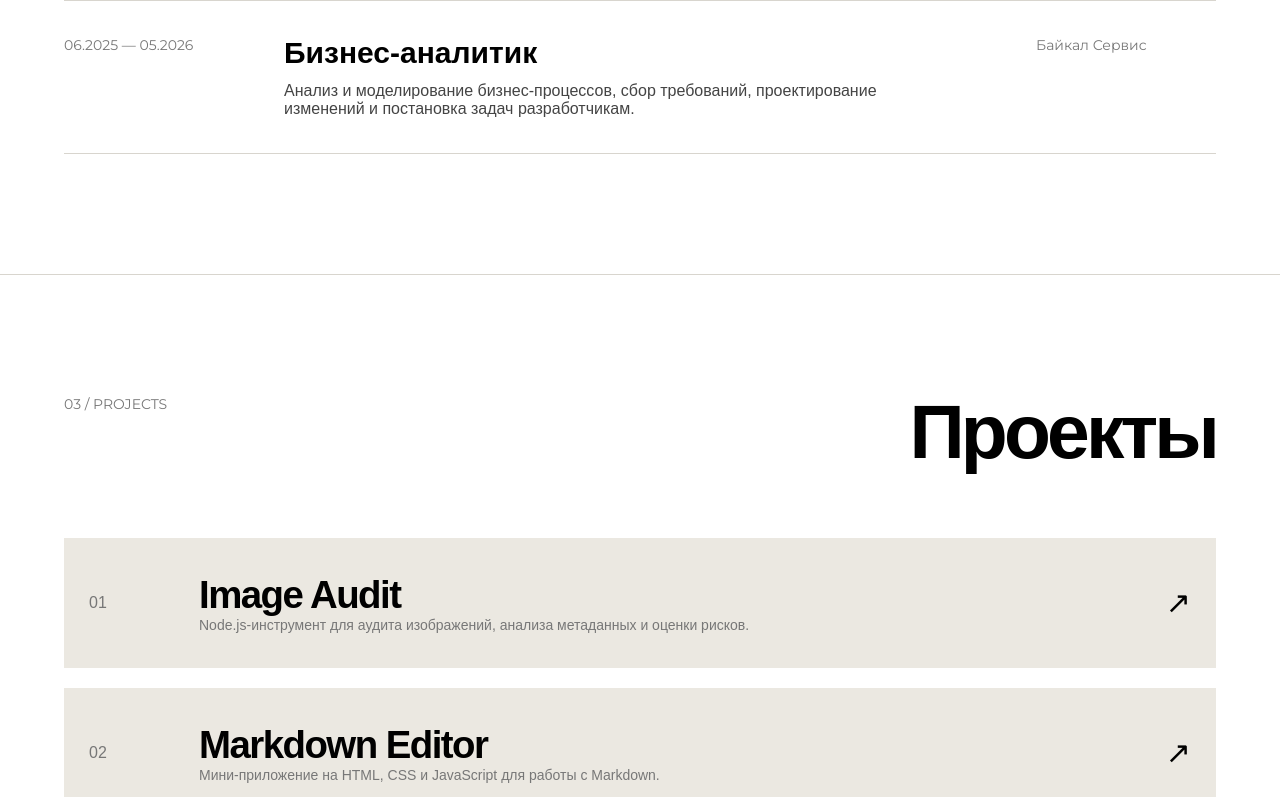
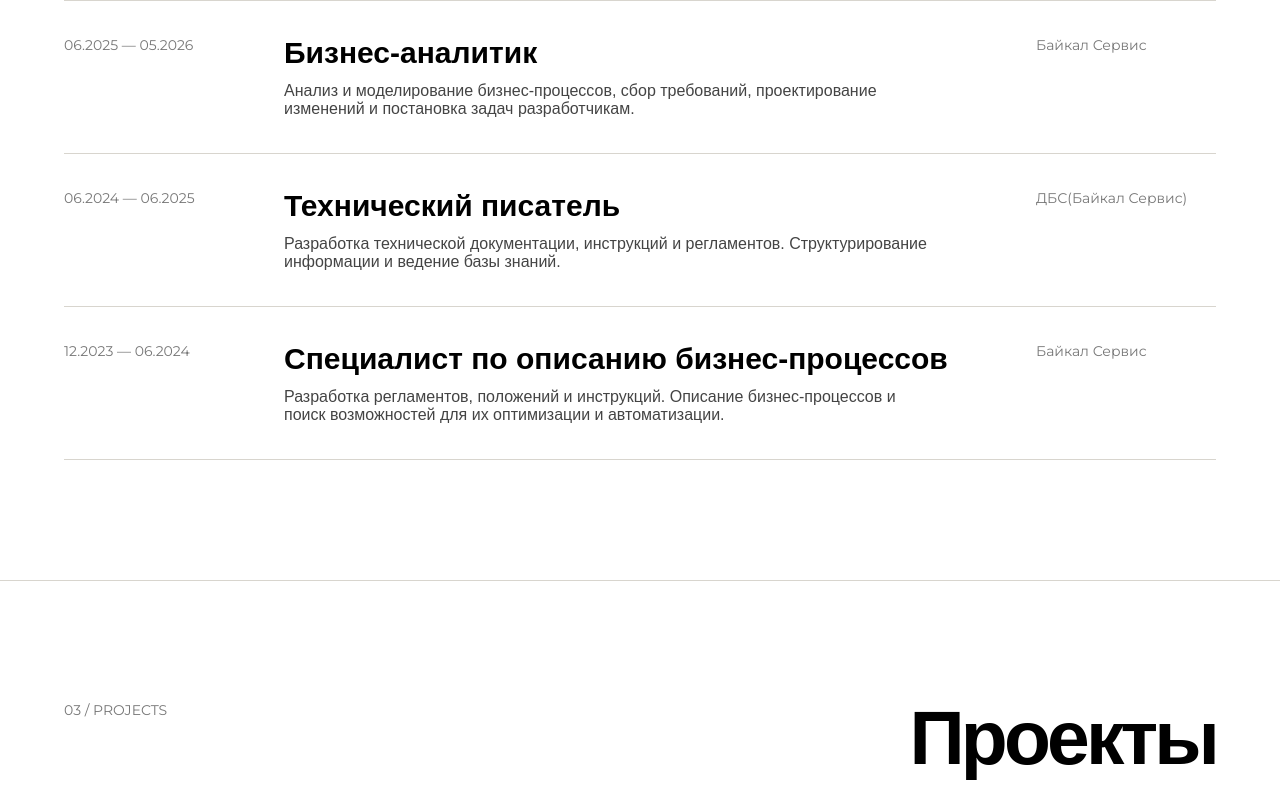
Before and after one commit to ivan-melehin/portfolio, a plain HTML site: page index.html in a window 1280 px wide. Shown: the part 2329-3126 px from the top of the page. Drawn offline with Linux system fonts and the light colour scheme.

Commit message:
добавлен опыт

```diff
--- a/index.html
+++ b/index.html
@@ -660,6 +660,32 @@ footer{
         <div class="job-company">Байкал Сервис</div>
       </article>
 
+      <article class="job">
+        <div class="job-date">06.2024 — 06.2025</div>
+
+        <div>
+          <h3>Технический писатель</h3>
+          <p>
+            Разработка технической документации, инструкций и регламентов. Структурирование информации и ведение базы знаний.
+          </p>
+        </div>
+
+        <div class="job-company">ДБС(Байкал Сервис)</div>
+      </article>
+
+      <article class="job">
+        <div class="job-date">12.2023 — 06.2024</div>
+
+        <div>
+          <h3>Специалист по описанию бизнес-процессов</h3>
+          <p>
+            Разработка регламентов, положений и инструкций. Описание бизнес-процессов и поиск возможностей для их оптимизации и автоматизации.
+          </p>
+        </div>
+
+        <div class="job-company">Байкал Сервис</div>
+      </article>
+
     </div>
   </div>
 </section>
```
